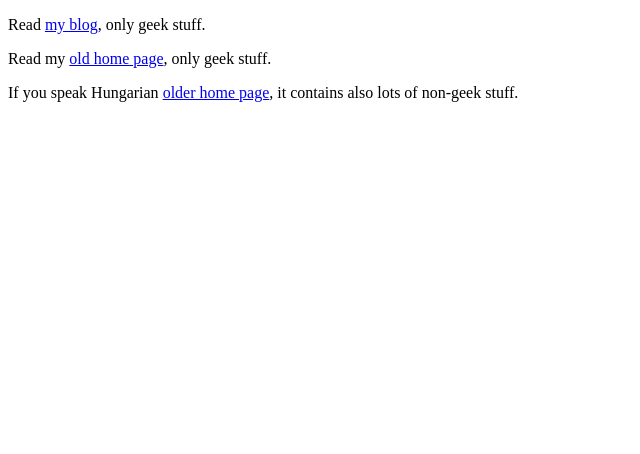
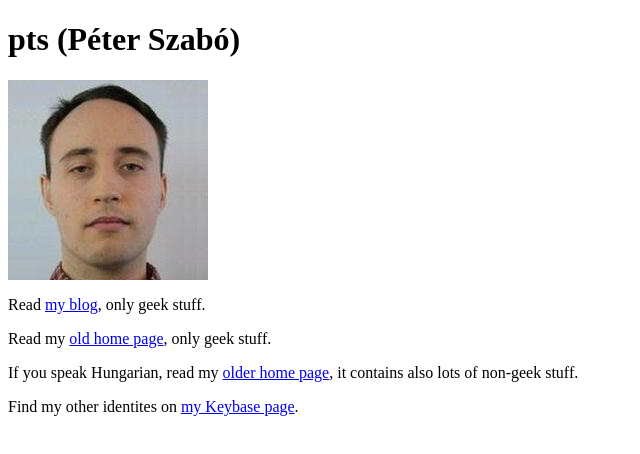
Before and after one commit to pts/pts.github.io, a plain HTML site: page index.html in a window 1280 px wide. Shown: the whole page, without its empty margins (0-640 px from the left). Drawn offline with Linux system fonts and the light colour scheme.

Commit message:
extended

```diff
--- a/index.html
+++ b/index.html
@@ -5,12 +5,19 @@
 <meta http-equiv="content-type" content="text/html; charset=utf-8">
 </head><body>
 
+<h1>pts (Péter Szabó)</h1>
+
+<p><img src="pts_keybase.jpg" width=200 height=200>
+
 <p>Read <a href="http://ptspts.blogspot.com/">my blog</a>, only geek stuff.
 
 <p>Read my <a href="http://pts.50.hu/">old home page</a>, only geek stuff.
 
-<p>If you speak Hungarian
+<p>If you speak Hungarian, read my
 <a href="http://pts.szit.bme.hu/flap-0.9/index.html">older home page</a>,
 it contains also lots of non-geek stuff.
 
+<p>Find my other identites on
+<a href="https://keybase.io/pts">my Keybase page</a>.
+
 </body></html>
```
Also changed, not shown: pts_github.jpg (added), pts_keybase.jpg (added).
